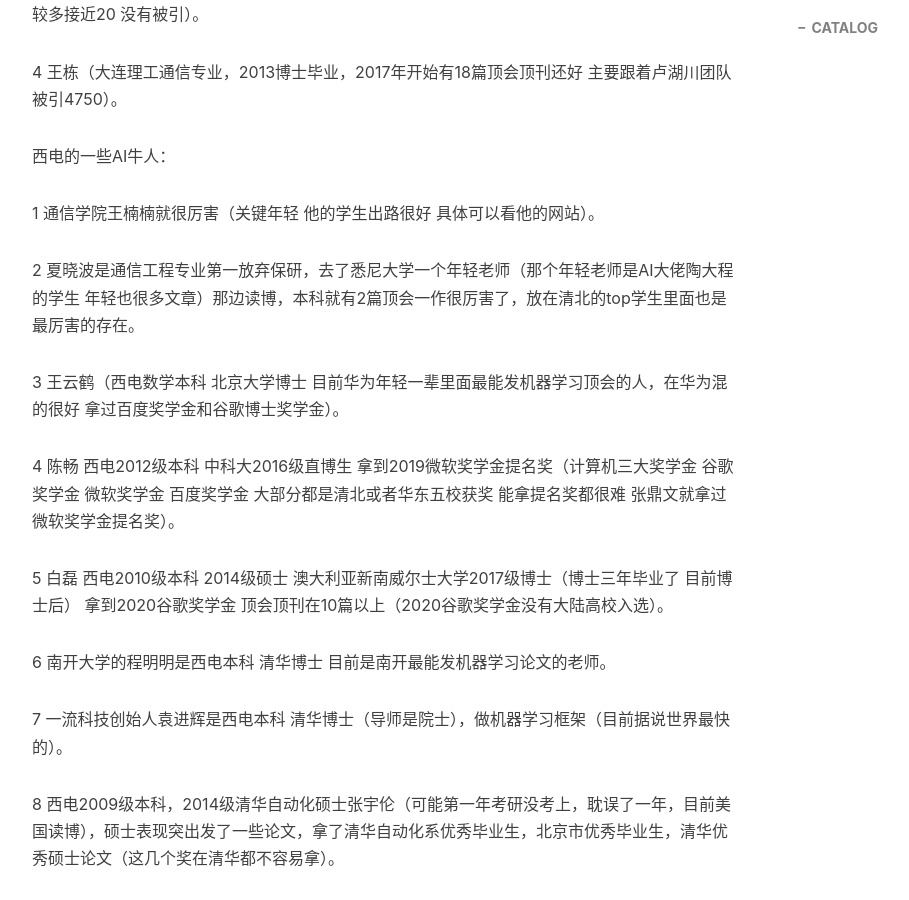
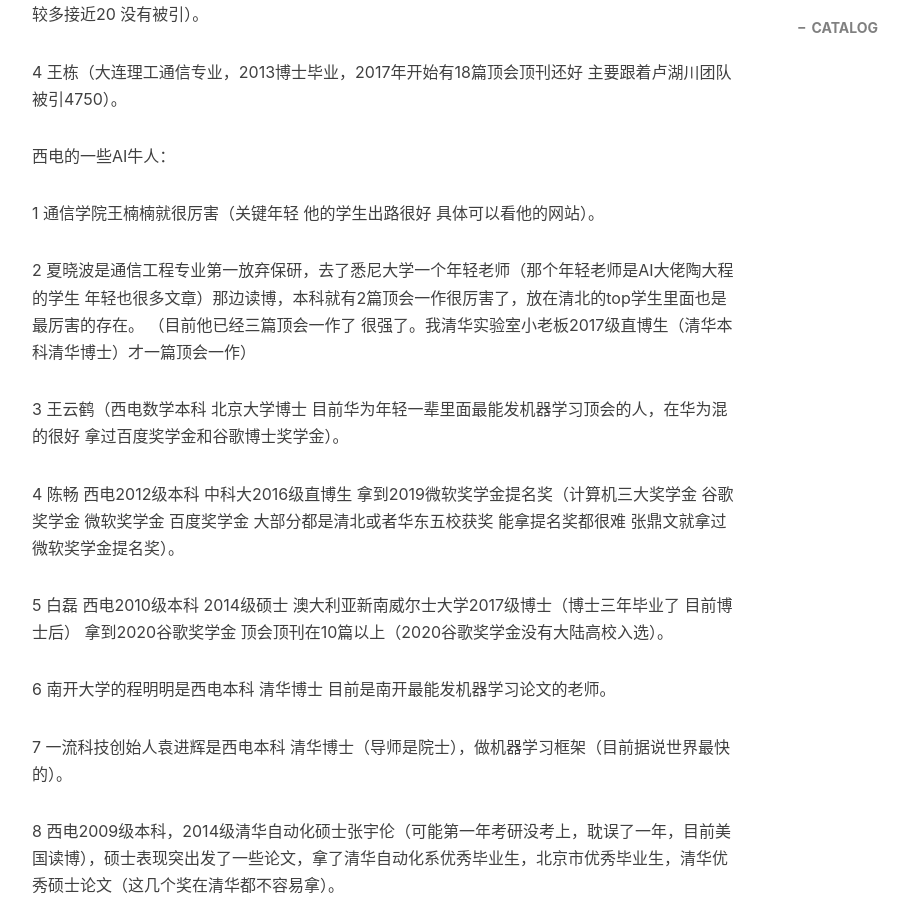
Before and after one commit to pengjiao123/pengjiao123.github.io, a Jekyll site: the page built from _posts/2021-04-01-物理学术竞赛和AI牛人.md, in a window 1280 px wide and 900 px high, scrolled down 3052 px. Shown: the whole window, without its empty margins (233-1142 px from the left). Built offline with Jekyll 4.4.1, drawn with Linux system fonts in a browser that asks for light colours; nearby versions of some CDN libraries; comment, search, counter and statistics services are not loaded.

Commit message:
Update 2021-04-01-物理学术竞赛和AI牛人.md

```diff
--- a/_posts/2021-04-01-物理学术竞赛和AI牛人.md
+++ b/_posts/2021-04-01-物理学术竞赛和AI牛人.md
@@ -84,6 +84,7 @@ tags:
 1 通信学院王楠楠就很厉害（关键年轻 他的学生出路很好 具体可以看他的网站）。
 
 2 夏晓波是通信工程专业第一放弃保研，去了悉尼大学一个年轻老师（那个年轻老师是AI大佬陶大程的学生 年轻也很多文章）那边读博，本科就有2篇顶会一作很厉害了，放在清北的top学生里面也是最厉害的存在。
+（目前他已经三篇顶会一作了 很强了。我清华实验室小老板2017级直博生（清华本科清华博士）才一篇顶会一作）
 
 3 王云鹤（西电数学本科 北京大学博士 目前华为年轻一辈里面最能发机器学习顶会的人，在华为混的很好 拿过百度奖学金和谷歌博士奖学金）。
 
```
